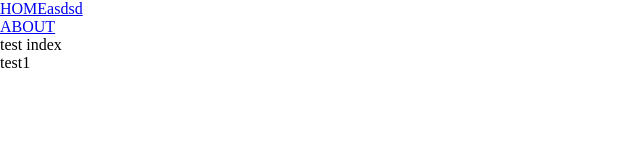
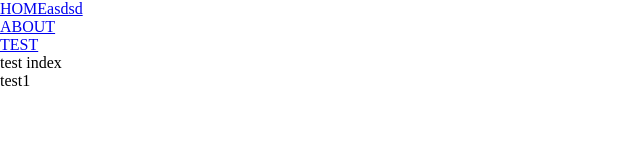
Before and after one commit to 1987showsun/server-side-render-for-react, a React app: page /en/test/test1 in a window 1280 px wide. Shown: the top 160 px of the page, without its empty margins (0-640 px from the left). Built offline with nearby package versions, Linux system fonts and the light colour scheme; the HTML template or start-up script is replaced by a standard one.

Commit message:
[store] debug react-router v6 webpack build failed

```diff
--- a/src/browser/client.js
+++ b/src/browser/client.js
@@ -3,8 +3,8 @@
  *   All rights reserved.
  */
 import React, { Suspense } from 'react';
-import { hydrate } from 'react-dom';
-import { BrowserRouter as Router, useRoutes, Outlet, Routes, Route } from 'react-router-dom';
+import ReactDom from 'react-dom/client';
+import { BrowserRouter as Router, useRoutes } from 'react-router-dom';
 import { Provider } from 'react-redux';
 import { determineUserLang } from '../common/i18n';
 import createStore from '../shared/redux/store';
@@ -18,14 +18,6 @@ const lang = determineUserLang(
   navigator.languages || [],
   window.location.pathname,
 );
-
-const Component1 = () => {
-  return <>Component 1</>;
-};
-
-const Component2 = () => {
-  return <>Component 2</>;
-};
 
 const App1 = ({lang}) => {
   return useRoutes(test.forSPARouters(lang));
@@ -43,7 +35,5 @@ const Index = () => {
   );
 };
 
-hydrate(
-  <Index />,
-  document.getElementById('root'),
-);
+const root = ReactDom.createRoot(document.getElementById('root'));
+root.render(<Index />);
--- a/src/common/i18n/messages.js
+++ b/src/common/i18n/messages.js
@@ -1,3 +1,5 @@
+/* eslint-disable no-dupe-keys */
+/* eslint-disable quotes */
 export default {
   en: {
     "app.title": "Boardaki",
@@ -9,6 +11,7 @@ export default {
     "games.addedOn": "Added {addedOn} {aaaa} sdsdsdsdwdw",
     "nav.home": "HOMEasdsd",
     "nav.about": "ABOUT",
+    "nav.test": "TEST",
   },
   ar: {
     "app.title": "بورداكي",
@@ -20,5 +23,6 @@ export default {
     "games.addedOn": "أضيف {addedOn} {aaaa} sdsdsdsdwdw",
     "nav.home": "首頁",
     "nav.about": "關於我",
+    "nav.test": "測試",
   },
 };
--- a/src/shared/App.js
+++ b/src/shared/App.js
@@ -1,33 +1,31 @@
+/* eslint-disable react/prop-types */
 /*
  *   Copyright (c) 2022
  *   All rights reserved.
  */
 import React from 'react';
-import { Routes, Outlet } from 'react-router-dom';
+import { Outlet } from 'react-router-dom';
 import PropTypes from 'prop-types';
 import { IntlProvider } from 'react-intl';
 import Header from './components/header';
-import routes from './routes';
 import { defaultLang } from '../common/i18n';
 import messages from '../common/i18n/messages';
 
 // Stylesheets
 import './public/stylesheets/style.scss';
 
-const App = ({ lang }) => {
+const App = ({ lang="" }) => {
   return(
-    <>
-      <IntlProvider
-        locale={lang}
-        messages={messages[lang]}
-        defaultLocale={defaultLang}
+    <IntlProvider
+      locale={lang}
+      messages={messages[lang]}
+      defaultLocale={defaultLang}
       >
         <Header />
-        <Outlet/>
-      </IntlProvider>
-    </>
+        <Outlet />
+    </IntlProvider>
   )
-};
+}
 
 App.prototype = {
   lang: PropTypes.string,
--- a/src/shared/components/header.js
+++ b/src/shared/components/header.js
@@ -14,6 +14,9 @@ const Header = () => (
     <li>
       <Link to="/about"><FormattedMessage id="nav.about"/></Link>
     </li>
+    <li>
+      <Link to="/test"><FormattedMessage id="nav.test"/></Link>
+    </li>
   </ul>
 );
 
--- a/src/shared/routes.js
+++ b/src/shared/routes.js
@@ -39,11 +39,15 @@ const forSPARouters = (lang) => [
               },
             ],
           },
+          {
+            path: '*',
+            element: <Navigate to="/test/test1" replace="true" />,
+          },
         ],
       },
       {
         path: '*',
-        element: <Navigate to="/" />,
+        element: <Navigate to="/" replace="true" />,
       },
     ],
   },
```
Also changed, not shown: package.json (+4 -3 lines), src/server/render.js (+7 -7 lines), src/server/server.js (+10 -11 lines), 1 other file (tests, documents, lock files or other folders).
